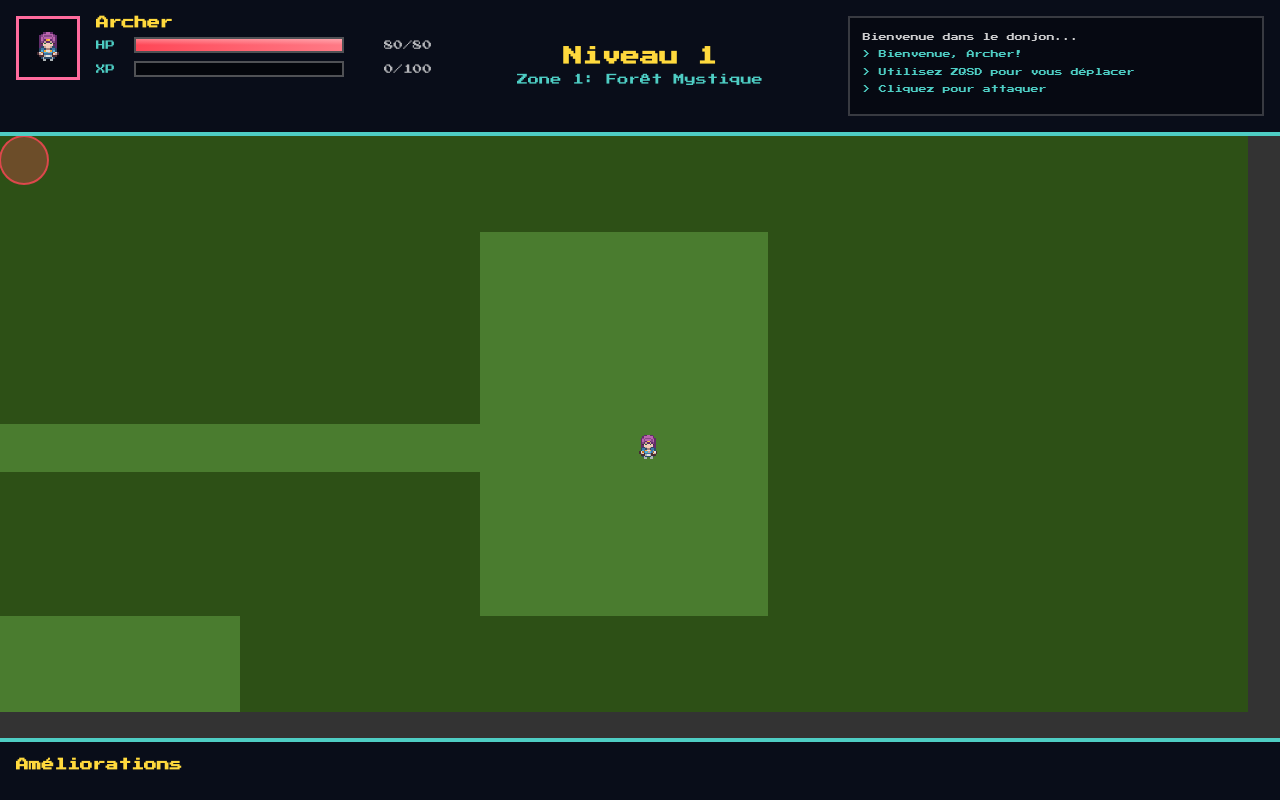
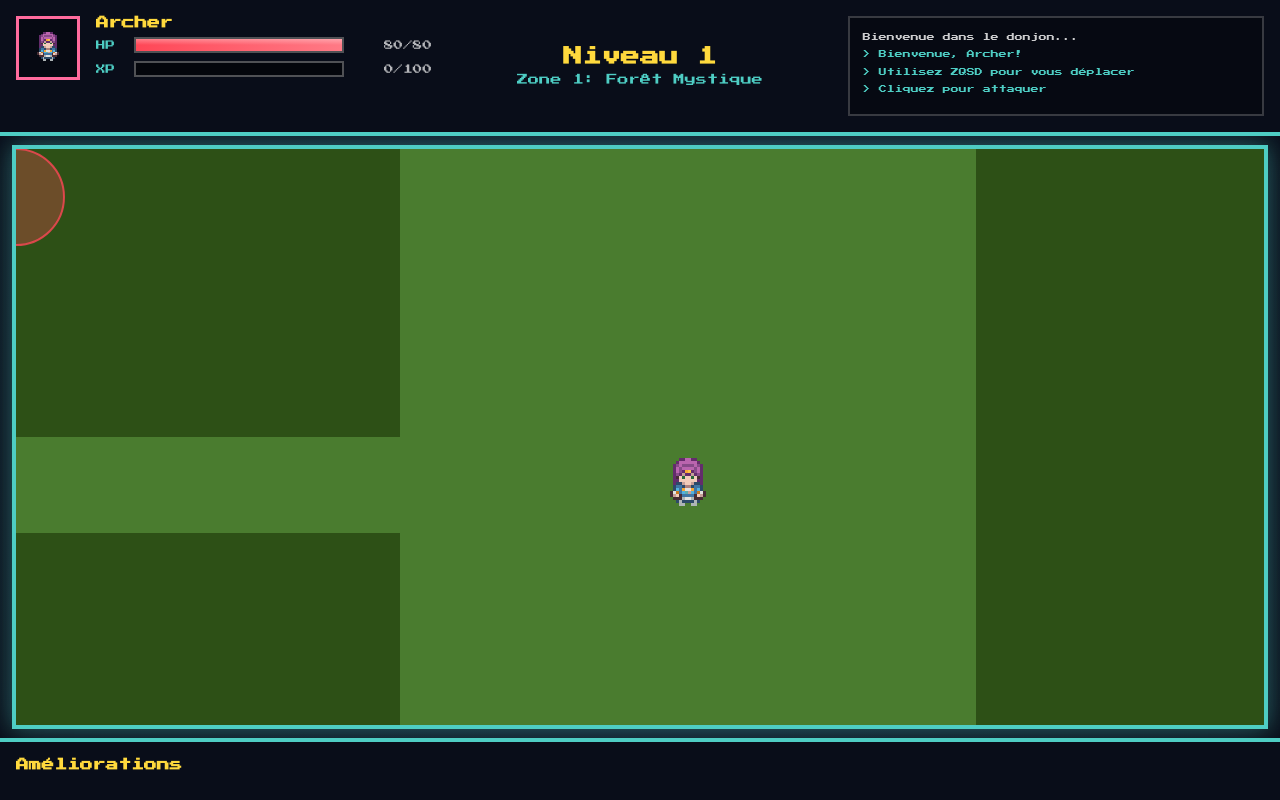
Before and after one commit to zionnix/rogue-like, a website: page index.html in a window 1280 px wide. Both pictures are taken after a click on the element 451 px from the left and 296 px from the top of the page. Drawn offline with Linux system fonts and the light colour scheme; files whose address does not match are found by name.

Commit message:
size upd, bug fixed, grey sqare no longer here( i hope )

```diff
--- a/game.js
+++ b/game.js
@@ -1,7 +1,7 @@
 // ===== CONFIGURATION DU JEU =====
 const CONFIG = {
     GRID_SIZE: 50,
-    CELL_SIZE: 48,
+    CELL_SIZE: 96, // Taille triplée pour des sprites 3x plus grands
     // Canvas et viewport seront calculés dynamiquement
 
     TOTAL_LEVELS: 50,
@@ -598,10 +598,10 @@ class Game {
             tank: new Image()
         };
 
-        this.sprites.archer.src = './pixel_art/hero/archer.png';
-        this.sprites.knight.src = './pixel_art/hero/knight.png';
-        this.sprites.mage.src = './pixel_art/hero/magic men.png';
-        this.sprites.tank.src = './pixel_art/hero/tank.png';
+        this.sprites.archer.src = 'assets/archer.png';
+        this.sprites.knight.src = 'assets/knight.png';
+        this.sprites.mage.src = 'assets/magic_men.png';
+        this.sprites.tank.src = 'assets/tank.png';
 
         this.setupEventListeners();
     }
@@ -609,26 +609,38 @@ class Game {
     resizeCanvas() {
         // Obtenir la taille du conteneur du canvas
         const container = document.getElementById('game-canvas-container');
-        const hud = document.getElementById('hud');
-        const upgradesBar = document.getElementById('upgrades-bar');
 
-        // Calculer la hauteur disponible
-        const hudHeight = hud ? hud.getBoundingClientRect().height : 100;
-        const upgradesHeight = upgradesBar ? upgradesBar.getBoundingClientRect().height : 80;
+        if (container) {
+            const rect = container.getBoundingClientRect();
 
-        const width = window.innerWidth;
-        const height = window.innerHeight - hudHeight - upgradesHeight;
+            // Calculer combien de cellules on peut afficher
+            const viewportCols = Math.floor(rect.width / CONFIG.CELL_SIZE);
+            const viewportRows = Math.floor(rect.height / CONFIG.CELL_SIZE);
 
-        // Appliquer les dimensions au canvas
-        this.canvas.width = width;
-        this.canvas.height = Math.max(height, 300);
+            // Définir la taille du canvas pour qu'il soit un multiple exact de CELL_SIZE
+            this.canvas.width = viewportCols * CONFIG.CELL_SIZE;
+            this.canvas.height = viewportRows * CONFIG.CELL_SIZE;
 
-        // Calculer le viewport en fonction de la taille du canvas
-        // Assurer des valeurs minimales pour éviter les erreurs
-        this.viewportWidth = Math.max(15, Math.floor(this.canvas.width / CONFIG.CELL_SIZE));
-        this.viewportHeight = Math.max(12, Math.floor(this.canvas.height / CONFIG.CELL_SIZE));
+            // Sauvegarder les dimensions du viewport
+            this.viewportWidth = viewportCols;
+            this.viewportHeight = viewportRows;
+        } else {
+            // Fallback si le conteneur n'existe pas encore
+            const hud = document.getElementById('hud');
+            const upgradesBar = document.getElementById('upgrades-bar');
+            const hudHeight = hud ? hud.offsetHeight : 120;
+            const upgradesHeight = upgradesBar ? upgradesBar.offsetHeight : 100;
 
-        console.log(`Canvas resized: ${this.canvas.width}x${this.canvas.height}, Viewport: ${this.viewportWidth}x${this.viewportHeight}`);
+            const availableHeight = window.innerHeight - hudHeight - upgradesHeight;
+            const viewportCols = Math.floor(window.innerWidth / CONFIG.CELL_SIZE);
+            const viewportRows = Math.floor(availableHeight / CONFIG.CELL_SIZE);
+
+            this.canvas.width = viewportCols * CONFIG.CELL_SIZE;
+            this.canvas.height = viewportRows * CONFIG.CELL_SIZE;
+
+            this.viewportWidth = viewportCols;
+            this.viewportHeight = viewportRows;
+        }
     }
 
     setupEventListeners() {
@@ -686,10 +698,10 @@ class Game {
         // Mettre à jour l'avatar du joueur avec le sprite
         const avatarElement = document.querySelector('.player-avatar');
         const spriteMap = {
-            archer: './pixel_art/hero/archer.png',
-            knight: './pixel_art/hero/knight.png',
-            mage: './pixel_art/hero/magic men.png',
-            tank: './pixel_art/hero/tank.png'
+            archer: 'assets/archer.png',
+            knight: 'assets/knight.png',
+            mage: 'assets/magic_men.png',
+            tank: 'assets/tank.png'
         };
         avatarElement.style.backgroundImage = `url('${spriteMap[classType]}')`;
         avatarElement.style.backgroundSize = 'contain';
@@ -700,21 +712,16 @@ class Game {
         this.state = 'playing';
         this.showScreen('game-screen');
 
-        // Forcer le redimensionnement du canvas après un court délai
-        // pour permettre au DOM de se mettre à jour
-        setTimeout(() => {
-            this.resizeCanvas();
-            this.updateHUD();
+        // Redimensionner le canvas après l'affichage de l'écran de jeu
+        setTimeout(() => this.resizeCanvas(), 100);
 
-            this.addLog(`Bienvenue, ${this.player.className}!`, 'info');
-            this.addLog('Utilisez ZQSD pour vous déplacer', 'info');
-            this.addLog('Cliquez pour attaquer', 'info');
+        this.updateHUD();
 
-            // Faire un premier rendu immédiatement
-            this.render();
+        this.addLog(`Bienvenue, ${this.player.className}!`, 'info');
+        this.addLog('Utilisez ZQSD pour vous déplacer', 'info');
+        this.addLog('Cliquez pour attaquer', 'info');
 
-            requestAnimationFrame((time) => this.gameLoop(time));
-        }, 100);
+        requestAnimationFrame((time) => this.gameLoop(time));
     }
 
     generateLevel() {
@@ -1101,18 +1108,7 @@ class Game {
 
     render() {
         const ctx = this.ctx;
-
-        // Vérifications de sécurité
-        if (!this.dungeon || !this.player) {
-            console.error('Dungeon ou Player non initialisé!');
-            return;
-        }
-
         ctx.clearRect(0, 0, this.canvas.width, this.canvas.height);
-
-        // Debug: afficher un fond pour vérifier que le canvas fonctionne
-        ctx.fillStyle = '#333';
-        ctx.fillRect(0, 0, this.canvas.width, this.canvas.height);
 
         const zone = Math.ceil(this.currentLevel / CONFIG.LEVELS_PER_ZONE);
         const zoneColors = CONFIG.ZONES[zone].colors;
--- a/style.css
+++ b/style.css
@@ -231,7 +231,6 @@ body {
 }
 #game-screen {
   flex-direction: column;
-  height: 100%;
 }
 
 #hud {
@@ -374,22 +373,29 @@ body {
 }
 
 #game-canvas-container {
-  flex: 1 1 auto;
-  display: block;
+  flex: 1;
+  display: flex;
+  justify-content: center;
+  align-items: center;
   background: radial-gradient(circle at center, rgb(17.0833333333, 23.9166666667, 44.4166666667) 0%, #0a0e1a 100%);
   position: relative;
   overflow: hidden;
-  min-height: 400px;
-  width: 100%;
+  min-height: 0;
 }
 
 #game-canvas {
   display: block;
-  width: 100%;
-  height: 100%;
+  max-width: 100%;
+  max-height: 100%;
+  border: 4px solid #4ecdc4;
+  box-shadow:
+    0 0 20px rgba(78, 205, 196, 0.3),
+    0 0 40px rgba(78, 205, 196, 0.2),
+    inset 0 0 20px rgba(0, 0, 0, 0.5);
   image-rendering: pixelated;
   image-rendering: -moz-crisp-edges;
   image-rendering: crisp-edges;
+  cursor: none;
 }
 
 #upgrades-bar {
```
